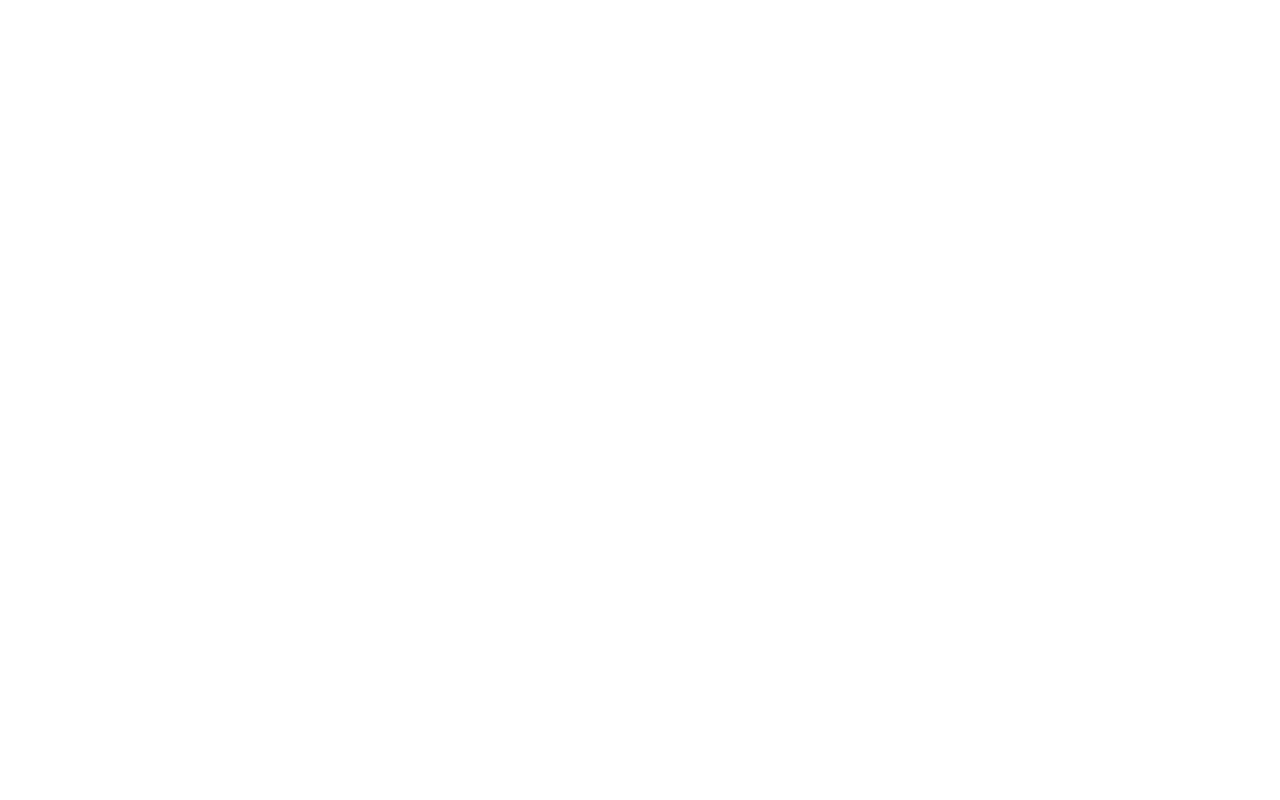
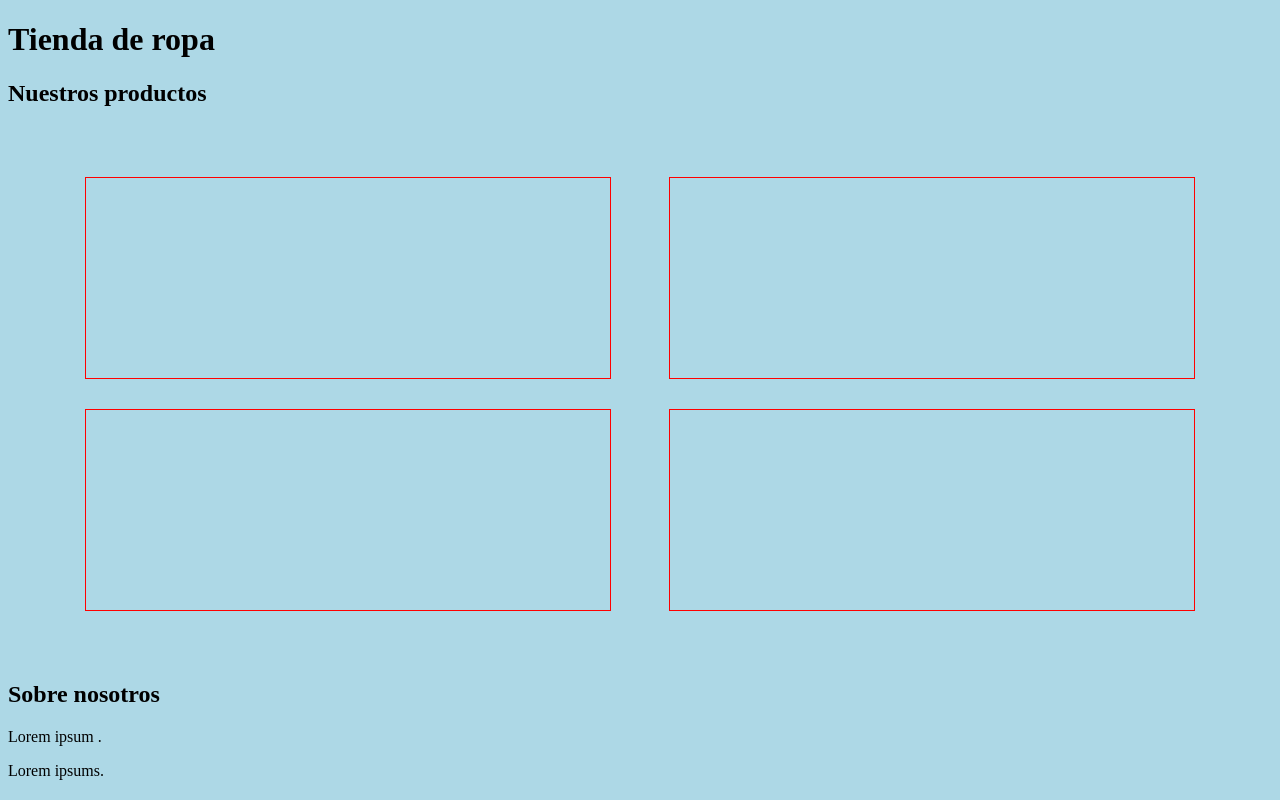
Before and after one commit to josecatalan30/tienda_ropa_0805, a plain HTML site: page index.html in a window 1280 px wide. Drawn offline with Linux system fonts and the light colour scheme.

Commit message:
feat: estructura base creada

```diff
--- a/assets/css/style.css
+++ b/assets/css/style.css
@@ -0,0 +1,15 @@
+body{
+    background-color: lightblue;
+}
+#products{
+    display: flex;
+    gap: 30px;
+    flex-wrap: wrap;
+    padding: 50px;
+    justify-content: space-evenly;
+}
+#products > article{
+    width: 45%;
+    border: 1px solid red;
+    height: 200px;
+}
--- a/index.html
+++ b/index.html
@@ -1,12 +1,26 @@
 <!DOCTYPE html>
 <html lang="en">
-<head>
-    <meta charset="UTF-8">
-    <meta name="viewport" content="width=device-width, initial-scale=1.0">
+  <head>
+    <meta charset="UTF-8" />
+    <meta name="viewport" content="width=device-width, initial-scale=1.0" />
     <title>Tienda de ropa</title>
-    <link rel="stylesheet" href="./assets/css/style.css">
-</head>
-<body>
-
-</body>
+    <link rel="stylesheet" href="./assets/css/style.css" />
+  </head>
+  <body>
+    <h1>Tienda de ropa</h1>
+    <main>
+      <h2>Nuestros productos</h2>
+      <section id="products">
+        <article></article>
+        <article></article>
+        <article></article>
+        <article></article>
+      </section>
+      <h2>Sobre nosotros</h2>
+      <section id="about">
+        <p>Lorem ipsum .</p>
+        <p>Lorem ipsums.</p>
+      </section>
+    </main>
+  </body>
 </html>
```
